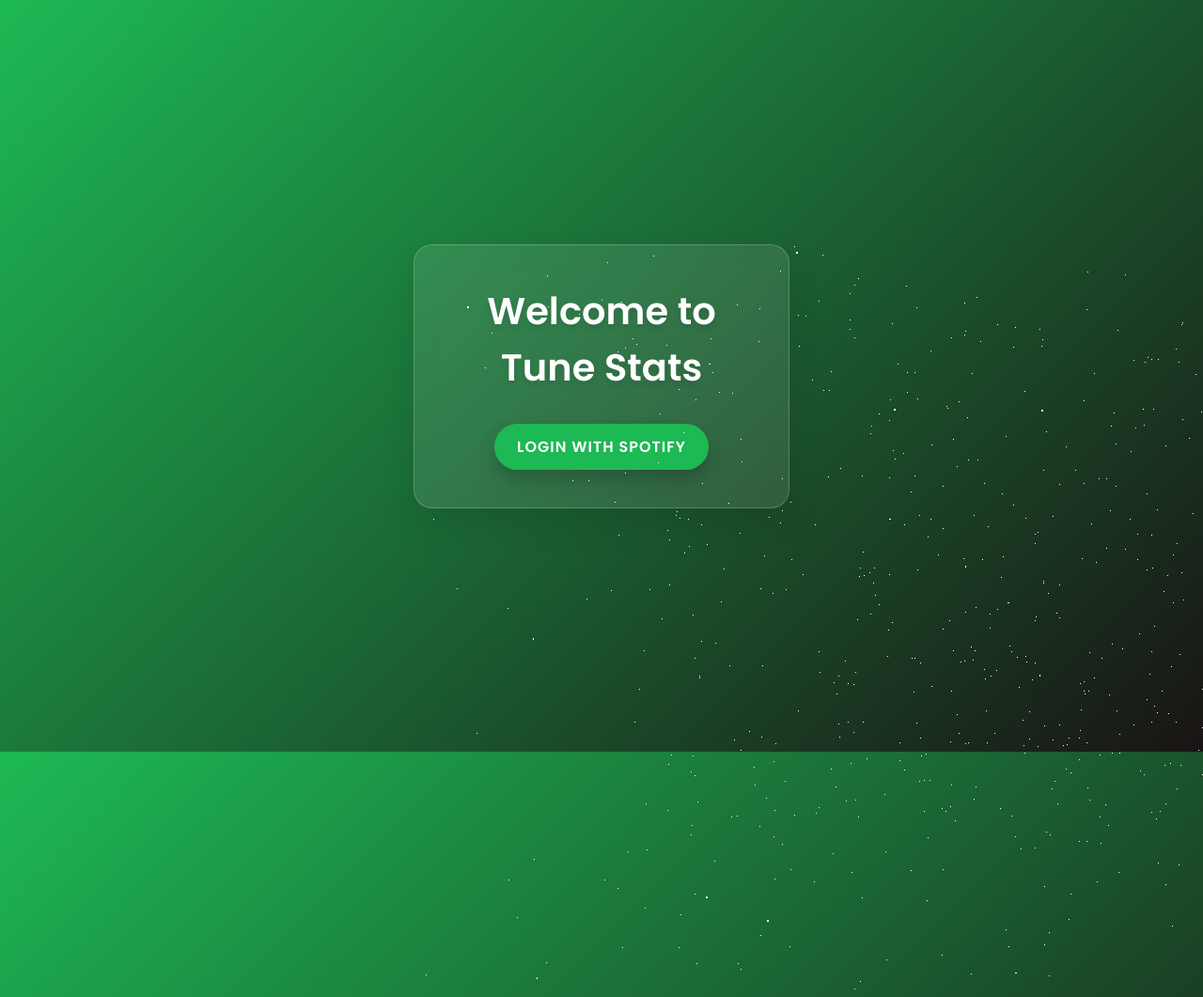
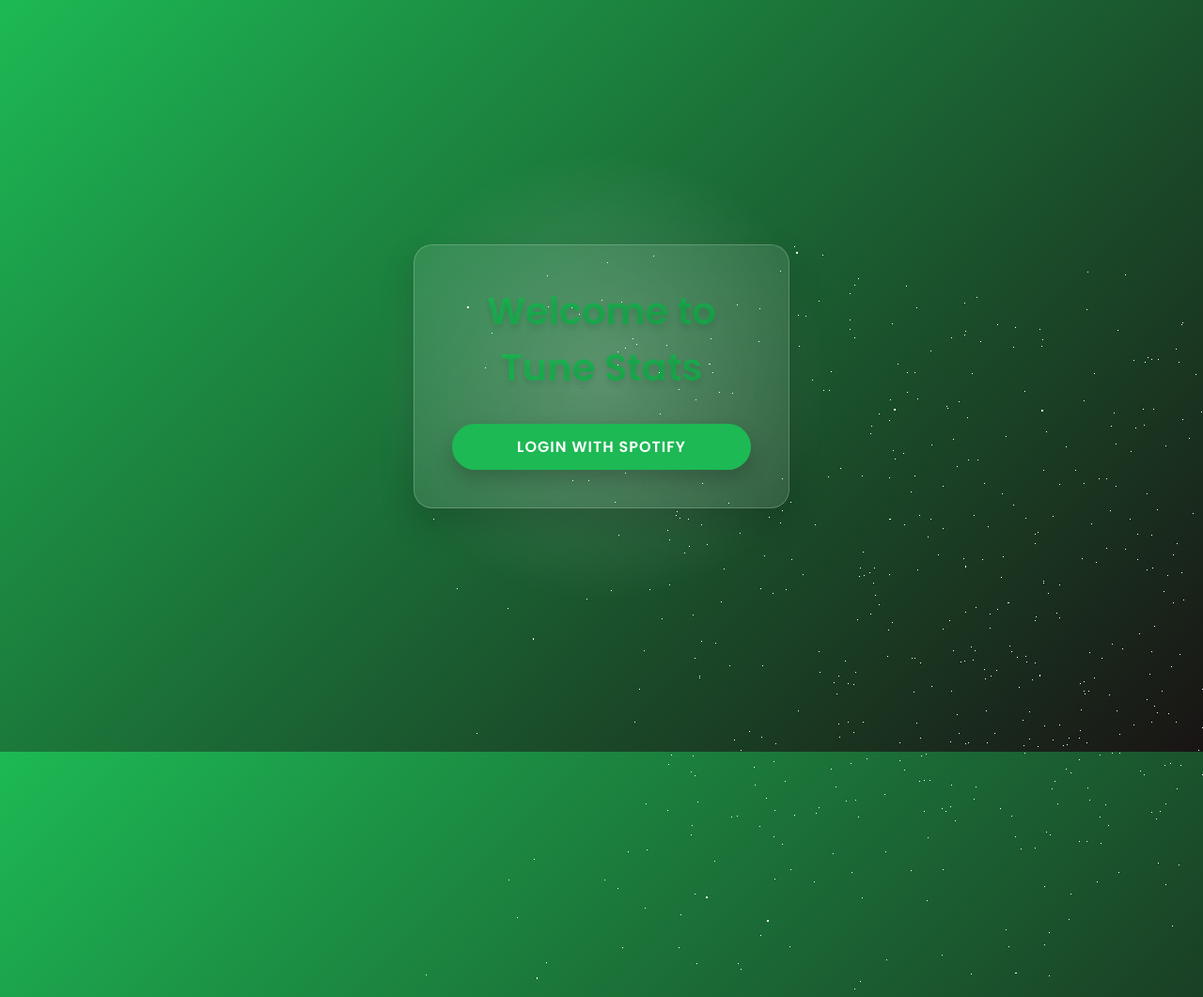
Before and after one commit to Samriddhi84/TuneStats, a Flask app: page / in a window 1280 px wide; the page is wider, and only the part inside the window is pictured. Shown: that part at 94% size. Run offline with Flask 3, Linux system fonts and the light colour scheme.

Commit message:
Update login.css
Button was getting overlapped with canvas

```diff
--- a/static/css/login.css
+++ b/static/css/login.css
@@ -12,20 +12,21 @@
     align-items: center;
     min-height: 100vh;
     overflow: hidden;
+    position: relative;
 }
 
 .login-container {
     background-color: rgba(255, 255, 255, 0.1);
-    backdrop-filter: blur(10px);
+    backdrop-filter: blur(15px);
     border-radius: 20px;
     padding: 40px;
-    text-align: center;
-    box-shadow: 0 15px 35px rgba(0, 0, 0, 0.1);
     width: 100%;
     max-width: 400px;
+    box-shadow: 0 15px 35px rgba(0, 0, 0, 0.2);
+    border: 1px solid rgba(255, 255, 255, 0.2);
     position: relative;
     z-index: 10;
-    border: 1px solid rgba(255, 255, 255, 0.2);
+    /* Ensure container is above the background */
 }
 
 #threejs-container {
@@ -35,12 +36,18 @@
     width: 100%;
     height: 100%;
     z-index: 1;
+    /* Behind the login container */
+    pointer-events: none;
+    /* Allow clicks to pass through */
 }
 
 h1 {
-    color: white;
+    text-align: center;
     margin-bottom: 30px;
     font-size: 2.5rem;
+    background: linear-gradient(45deg, #1DB954, #1aa34a);
+    -webkit-background-clip: text;
+    -webkit-text-fill-color: transparent;
     text-shadow: 0 4px 6px rgba(0, 0, 0, 0.1);
 }
 
@@ -56,6 +63,11 @@
     letter-spacing: 1px;
     transition: all 0.3s ease;
     box-shadow: 0 10px 20px rgba(0, 0, 0, 0.2);
+    position: relative;
+    z-index: 20;
+    /* Ensure button is always on top */
+    width: 100%;
+    text-align: center;
 }
 
 .login-btn:hover {
@@ -68,3 +80,24 @@
     transform: translateY(1px);
     box-shadow: 0 6px 12px rgba(0, 0, 0, 0.2);
 }
+
+/* Sparkle Effect */
+.login-container::before {
+    content: '';
+    position: absolute;
+    top: -50%;
+    left: -50%;
+    width: 200%;
+    height: 200%;
+    background: radial-gradient(circle at center,
+            rgba(255, 255, 255, 0.2) 0%,
+            rgba(255, 255, 255, 0) 50%);
+    animation: rotate 10s linear infinite;
+    z-index: -1;
+}
+
+@keyframes rotate {
+    100% {
+        transform: rotate(360deg);
+    }
+}
```
